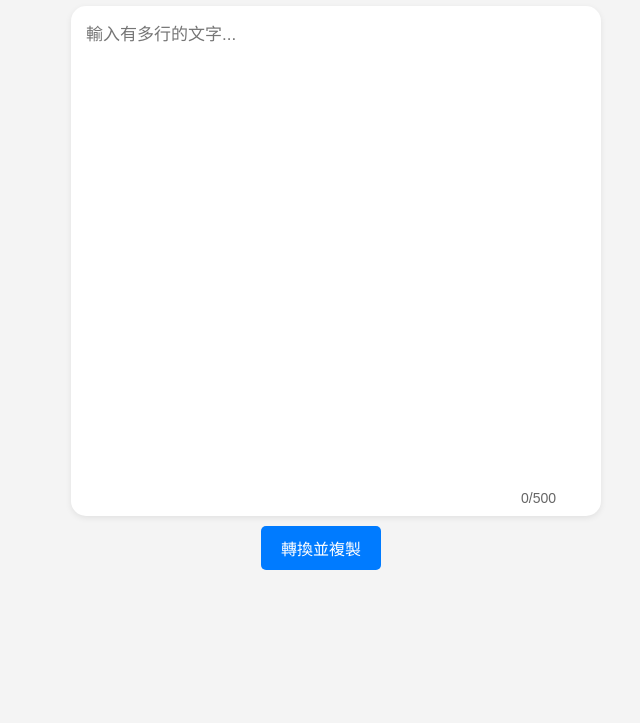
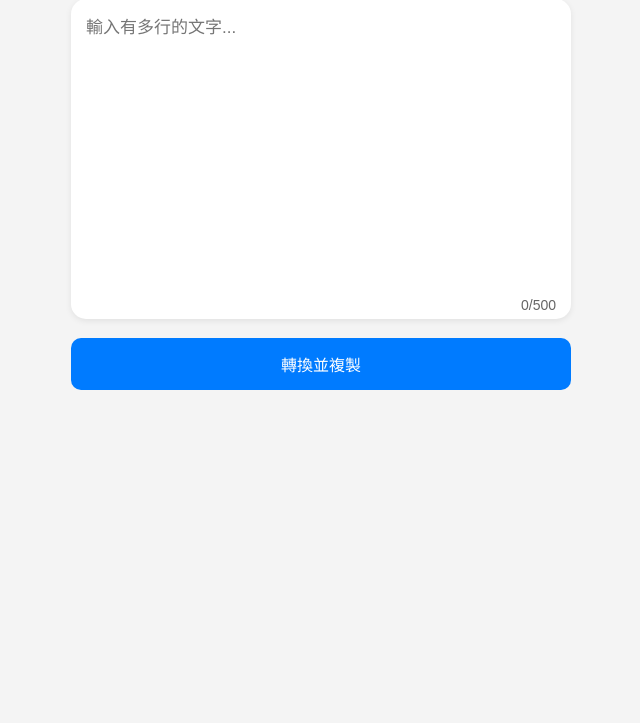
Before and after one commit to Jim245001/NiceTyper, a plain HTML site: page index.html in a window 1280 px wide. Shown: the part 77-800 px from the top of the page, without its empty margins (319-959 px from the left). Drawn offline with Linux system fonts and the light colour scheme; some packages are replaced by stand-ins of ours; a script that the page names is missing; a web font is replaced by a local one.

Commit message:
NiceTyper_1.3

```diff
--- a/index.html
+++ b/index.html
@@ -8,28 +8,44 @@
     <script src="https://cdnjs.cloudflare.com/ajax/libs/clipboard.js/2.0.8/clipboard.min.js"></script>
     <style>
         body {
+            width: 100vw;
+            overflow-x: hidden;
+            /* 禁止左右滾動 */
+            margin: 0;
+            padding: 20px;
             font-family: Arial, sans-serif;
+            background-color: #f4f4f4;
             text-align: center;
-            background-color: #f4f4f4;
-            padding: 10px;
+            overflow-x: hidden;     /* 禁止左右滑動 */
+        }
+
+        /* ✅ 防止橫向捲動 */
+        * {
+            box-sizing: border-box;
+            margin: 0;
+            padding: 0;
         }
 
         h2 {
             color: #333;
+            font-size: 18px;
             margin-top: 10px;
             margin-bottom: 20px;
         }
 
+        /* 包住輸入區塊的容器 */
         .textarea-container {
             position: relative;
-            width: 95%;
+            width: 90%;
             max-width: 500px;
-            margin: 0 auto;
+            margin: 0 auto 15px auto;
+            /* 置中 + 下方間距 */
         }
 
+        /* 輸入區塊本體 */
         textarea {
             width: 100%;
-            height: 480px;
+            height: 320px;
             font-size: 17px;
             line-height: 1.6;
             border: none;
@@ -38,61 +54,57 @@
             background-color: #fff;
             box-shadow: 0 2px 6px rgba(0, 0, 0, 0.08);
             resize: none;
-            display: block;
             font-family: 'jfOpenHuninn', sans-serif;
+            box-sizing: border-box;
         }
 
+        /* 字數顯示 */
         #charCount {
             position: absolute;
             bottom: 10px;
             right: 15px;
             font-size: 14px;
             color: #666;
-            /* 預設灰色 */
             font-family: Arial, sans-serif;
         }
 
-        /* 超過 500 字時變紅色 */
+        /* 字數過多提示紅色 */
         #charCount.exceed {
             color: red;
             font-weight: bold;
         }
 
-
+        /* 按鈕設定 */
         button {
-            padding: 0px;
-            margin: 10px;
+            width: 90%;
+            max-width: 500px;
+            padding: 14px;
             font-size: 16px;
             border: none;
-            border-radius: 5px;
+            border-radius: 10px;
             cursor: pointer;
+            margin: 0 auto;
+            display: block;
         }
 
         .convert-btn {
             color: white;
-            border: none;
-            border-radius: 5px;
-            padding: 10px 20px;
-            font-size: 16px;
-            cursor: pointer;
             transition: background-color 0.3s;
         }
 
         .convert-btn.blue {
             background-color: #007bff;
-            /* 藍色 */
         }
 
         .convert-btn.after {
             background-color: #28a745;
-            /* 綠色 */
         }
 
-
         button:hover {
-            opacity: 0.8;
+            opacity: 0.9;
         }
 
+        /* 字體 */
         @font-face {
             font-family: 'jfOpenHuninn';
             src: url('fonts/jf-openhuninn-2.1.ttf') format('truetype');
@@ -103,7 +115,7 @@
 </head>
 
 <body>
-    <h2>🔄 特殊換行轉換 & 一鍵複製 📋</h2>
+    <h2 style="align-content:center">🔄 特殊換行轉換 & 一鍵複製 📋</h2>
 
     <div>
         <div class="textarea-container">
@@ -171,5 +183,3 @@
 
 
 </body>
-
-</html>
```
